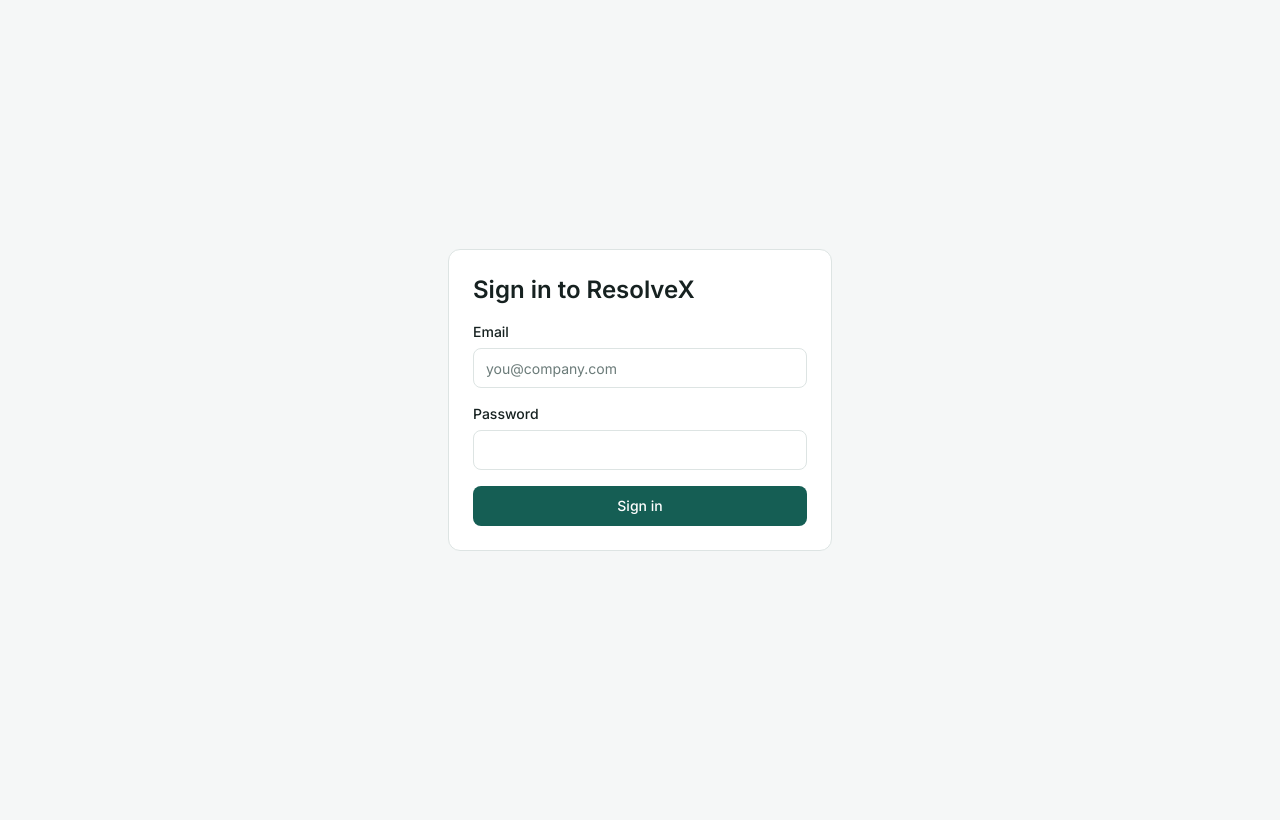
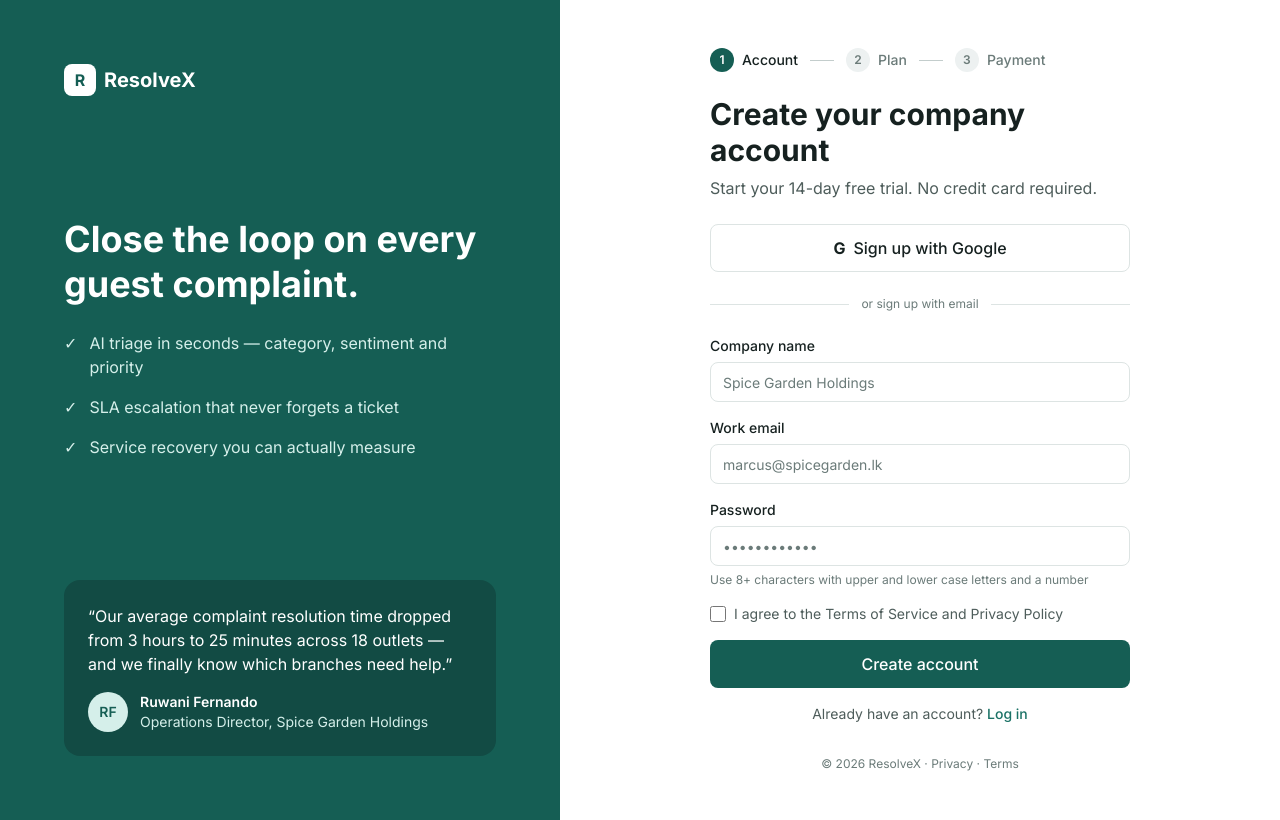
Before and after one commit to teshan200/ResolveX, a React (Vite) app in the folder frontend/admin-web/: page /register in a window 1280 px wide. Before the commit this address led to /login. Built offline with nearby package versions, Linux system fonts and the light colour scheme.

Commit message:
Add Company Registration page and form

```diff
--- a/frontend/admin-web/src/components/ui/Input.tsx
+++ b/frontend/admin-web/src/components/ui/Input.tsx
@@ -1,8 +1,8 @@
 import { useId } from 'react'
-import type { InputHTMLAttributes } from 'react'
+import type { ComponentProps } from 'react'
 import { cn } from './cn'
 
-interface InputProps extends InputHTMLAttributes<HTMLInputElement> {
+interface InputProps extends ComponentProps<'input'> {
   label?: string
   helper?: string
   error?: string
--- /dev/null
+++ b/frontend/admin-web/src/features/registration/RegisterForm.tsx
@@ -0,0 +1,99 @@
+import { useState } from 'react'
+import { zodResolver } from '@hookform/resolvers/zod'
+import { useForm, useWatch } from 'react-hook-form'
+import { Link, useNavigate } from 'react-router-dom'
+import { Button, Input } from '../../components/ui'
+import { registerTenant } from '../../services/registrationService'
+import { getPasswordStrength, registerSchema } from './schema'
+import type { RegisterFormValues } from './schema'
+
+const passwordHints = {
+  empty: 'Use 8+ characters with upper and lower case letters and a number',
+  weak: 'Use 8+ characters with upper and lower case letters and a number',
+  strong: 'Strong password · add a symbol to make it excellent',
+  excellent: 'Excellent password',
+}
+
+export function RegisterForm() {
+  const navigate = useNavigate()
+  const [serverError, setServerError] = useState<string | null>(null)
+
+  const {
+    register,
+    handleSubmit,
+    control,
+    formState: { errors, isSubmitting },
+  } = useForm<RegisterFormValues>({
+    resolver: zodResolver(registerSchema),
+    defaultValues: { companyName: '', email: '', password: '', acceptTerms: false },
+  })
+
+  const strength = getPasswordStrength(useWatch({ control, name: 'password' }))
+
+  const onSubmit = async (values: RegisterFormValues) => {
+    setServerError(null)
+    try {
+      const result = await registerTenant(values)
+      navigate('/verify-email', { state: { email: result.email } })
+    } catch (error) {
+      setServerError(error instanceof Error ? error.message : 'Something went wrong')
+    }
+  }
+
+  return (
+    <form onSubmit={handleSubmit(onSubmit)} noValidate className="flex flex-col gap-4">
+      <Input
+        label="Company name"
+        placeholder="Spice Garden Holdings"
+        error={errors.companyName?.message}
+        {...register('companyName')}
+      />
+      <Input
+        label="Work email"
+        type="email"
+        placeholder="marcus@spicegarden.lk"
+        error={errors.email?.message}
+        {...register('email')}
+      />
+      <Input
+        label="Password"
+        type="password"
+        placeholder="••••••••••••"
+        helper={passwordHints[strength]}
+        error={errors.password?.message}
+        {...register('password')}
+      />
+
+      <div className="flex flex-col gap-1.5">
+        <label className="flex items-start gap-2 text-sm text-content-secondary">
+          <input
+            type="checkbox"
+            className="mt-0.5 size-4 accent-brand"
+            {...register('acceptTerms')}
+          />
+          <span>I agree to the Terms of Service and Privacy Policy</span>
+        </label>
+        {errors.acceptTerms && (
+          <p className="text-xs text-danger-fg">{errors.acceptTerms.message}</p>
+        )}
+      </div>
+
+      {serverError && (
+        <p className="rounded-md border border-danger-border bg-danger-bg px-3 py-2 text-sm text-danger-fg">
+          {serverError}
+        </p>
+      )}
+
+      <Button type="submit" size="lg" loading={isSubmitting}>
+        Create account
+      </Button>
+
+      <p className="text-center text-sm text-content-secondary">
+        Already have an account?{' '}
+        <Link to="/login" className="font-medium text-content-link hover:underline">
+          Log in
+        </Link>
+      </p>
+    </form>
+  )
+}
--- /dev/null
+++ b/frontend/admin-web/src/pages/RegisterPage.tsx
@@ -0,0 +1,31 @@
+import { Button, Stepper } from '../components/ui'
+import { RegisterForm } from '../features/registration/RegisterForm'
+import { AuthLayout } from '../layout/AuthLayout'
+
+export function RegisterPage() {
+  return (
+    <AuthLayout>
+      <Stepper steps={['Account', 'Plan', 'Payment']} current={1} />
+
+      <div className="flex flex-col gap-2">
+        <h1 className="text-3xl font-bold">Create your company account</h1>
+        <p className="text-content-secondary">
+          Start your 14-day free trial. No credit card required.
+        </p>
+      </div>
+
+      <Button variant="outline" size="lg" className="w-full">
+        <span className="font-bold">G</span>
+        Sign up with Google
+      </Button>
+
+      <div className="flex items-center gap-3 text-xs text-content-tertiary">
+        <span className="h-px flex-1 bg-line" />
+        or sign up with email
+        <span className="h-px flex-1 bg-line" />
+      </div>
+
+      <RegisterForm />
+    </AuthLayout>
+  )
+}
--- a/frontend/admin-web/src/routes/AppRoutes.tsx
+++ b/frontend/admin-web/src/routes/AppRoutes.tsx
@@ -3,12 +3,14 @@
 import { areas } from '../layout/navigation'
 import { LoginPage } from '../pages/LoginPage'
 import { PlaceholderPage } from '../pages/PlaceholderPage'
+import { RegisterPage } from '../pages/RegisterPage'
 
 export function AppRoutes() {
   return (
     <Routes>
       <Route path="/" element={<Navigate to="/login" replace />} />
       <Route path="/login" element={<LoginPage />} />
+      <Route path="/register" element={<RegisterPage />} />
       {areas.map((area) => (
         <Route key={area.basePath} path={area.basePath} element={<AppLayout area={area} />}>
           <Route index element={<Navigate to={area.items[0].path} replace />} />
```
Also changed, not shown: 1 other file (tests, documents, lock files or other folders).
